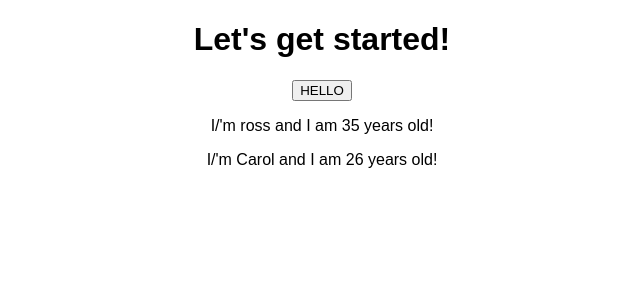
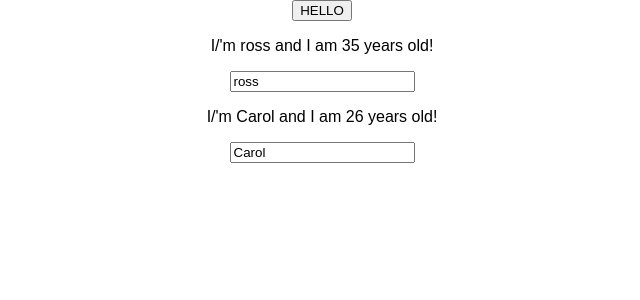
Before and after one commit to rossmawd/burger-creator, a React (Create React App) app: page / in a window 1280 px wide. Shown: the top 300 px of the page, without its empty margins (318-958 px from the left). Built offline with nearby package versions, Linux system fonts and the light colour scheme.

Commit message:
post MacOS update

```diff
--- a/src/App.js
+++ b/src/App.js
@@ -1,54 +1,49 @@
 import React, { useState } from 'react';
 import Person from './Person/Person'
-
 import './App.css';
 
-const app = props => {
-
-  const [personsState, setPersonsState] = useState({
+class App extends React.Component {
+  state = {
     persons: [
       { name: "ross", age: 35 },
       { name: "Carol", age: 26 }
-    ],
-    otherState: 12
-  })
+    ]
+  }
 
-  // state = {
-  //   person: [
-  //     {name: "ross", age: 35},
-  //     {name: "Carol", age: 26}
-  //   ]
-  // }
-
-  const switchNameHandler = () => {
-    console.log("I was clicked")
-    setPersonsState({
-
-      persons: [
-        {name: 'Max', age: 28},
-        {name: 'Dave', age: 100},
-        {name: 'Sam', age: 100}
-
-      ],
-      otherState: personsState.otherState
+  switchNameHandler = (newName) => {
+    console.log("I was clicked YO")
+    this.setState({
+      persons: [{ name: newName, age: 28 },
+      { name: 'Dave', age: 100 }
+      ]
     })
   }
 
-  console.log(personsState)
+  nameChangedHandler = (event) => {
+    this.setState({
+      persons: [,
+        { name: event.target.value, age: 100 },
+        { name: 'Sam', age: 100 }]
+    })
+  }
 
-  return (
-    <div className="App">
-      <h1>Let's get started!</h1>
-      <button onClick={switchNameHandler}>HELLO</button>
-      <Person
-      {...personsState.persons[0]}></Person>
-      <Person
-       {...personsState.persons[1]}></Person>
+  render() {
+    return (
+      <div className="App">
+        <button onClick={() => this.switchNameHandler("SpoonFace")}>HELLO</button>
+        <Person
+          {...this.state.persons[0]}
+          changed={this.nameChangedHandler}
+        />
 
-    </div>
-  );
-  // return React.createElement('div', {className: 'App'}, React.createElement('h1', null, 'Does this work now?'), 'Hi, I\'m a React App')
+        <Person
+          {...this.state.persons[1]}
+          click={this.switchNameHandler.bind(this, "rimmer")}
+        />
+      </div>
+    );
 
+  }
 }
 
-export default app;
+export default App;
--- a/src/Person/Person.js
+++ b/src/Person/Person.js
@@ -2,12 +2,14 @@
 import React from 'react';
 
 
-const Person = ({ name, age }) => {
+const Person = ({name, age, click, changed}) => {
 
   return (
+
     <div>
-      <p>I/'m {name} and I am {age} years old!</p>
+      <p onClick={click}>I/'m {name} and I am {age} years old!</p>
       <p> </p>
+      <input type="text" onChange={changed} value={name}/>
     </div>
   )
 
```
